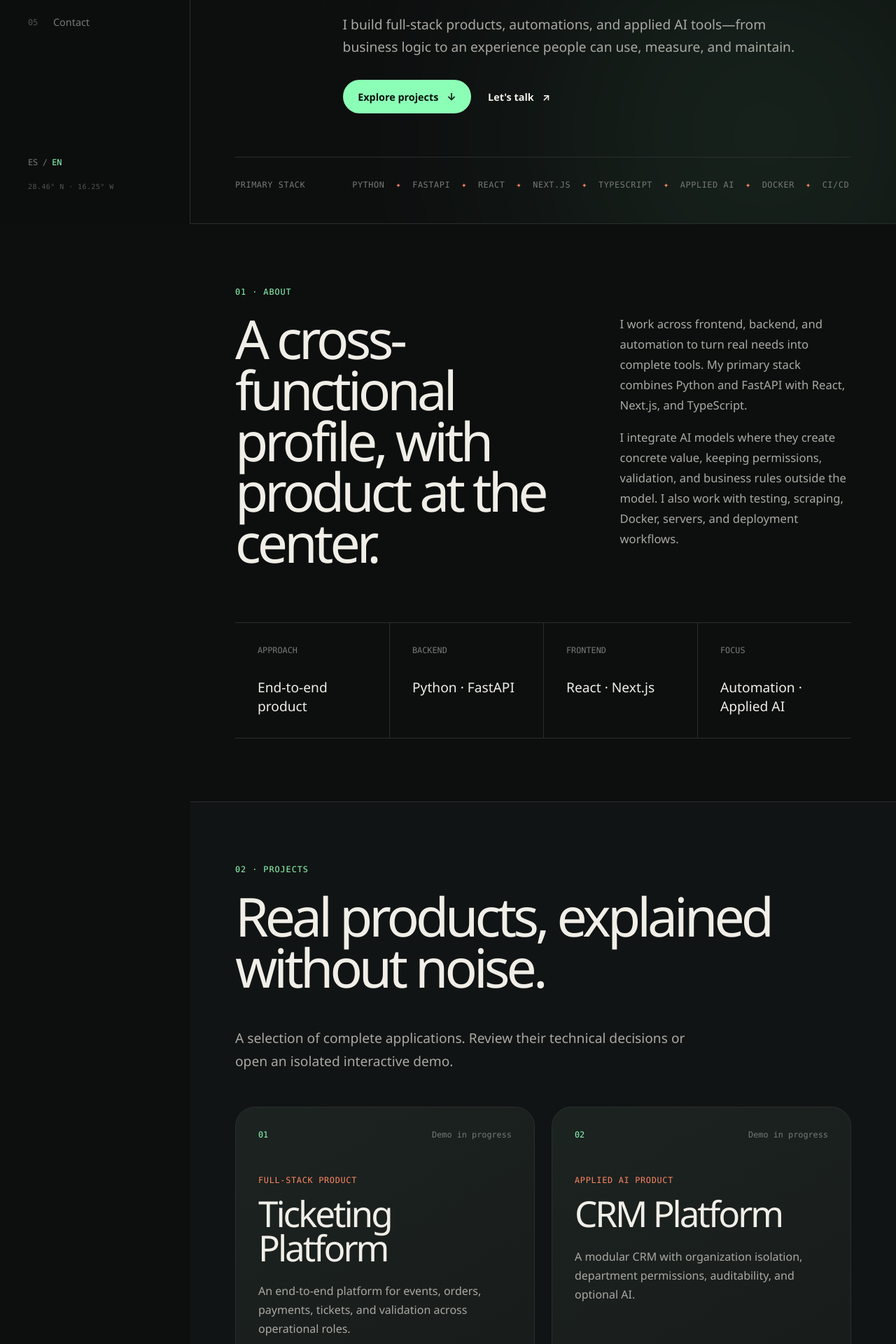
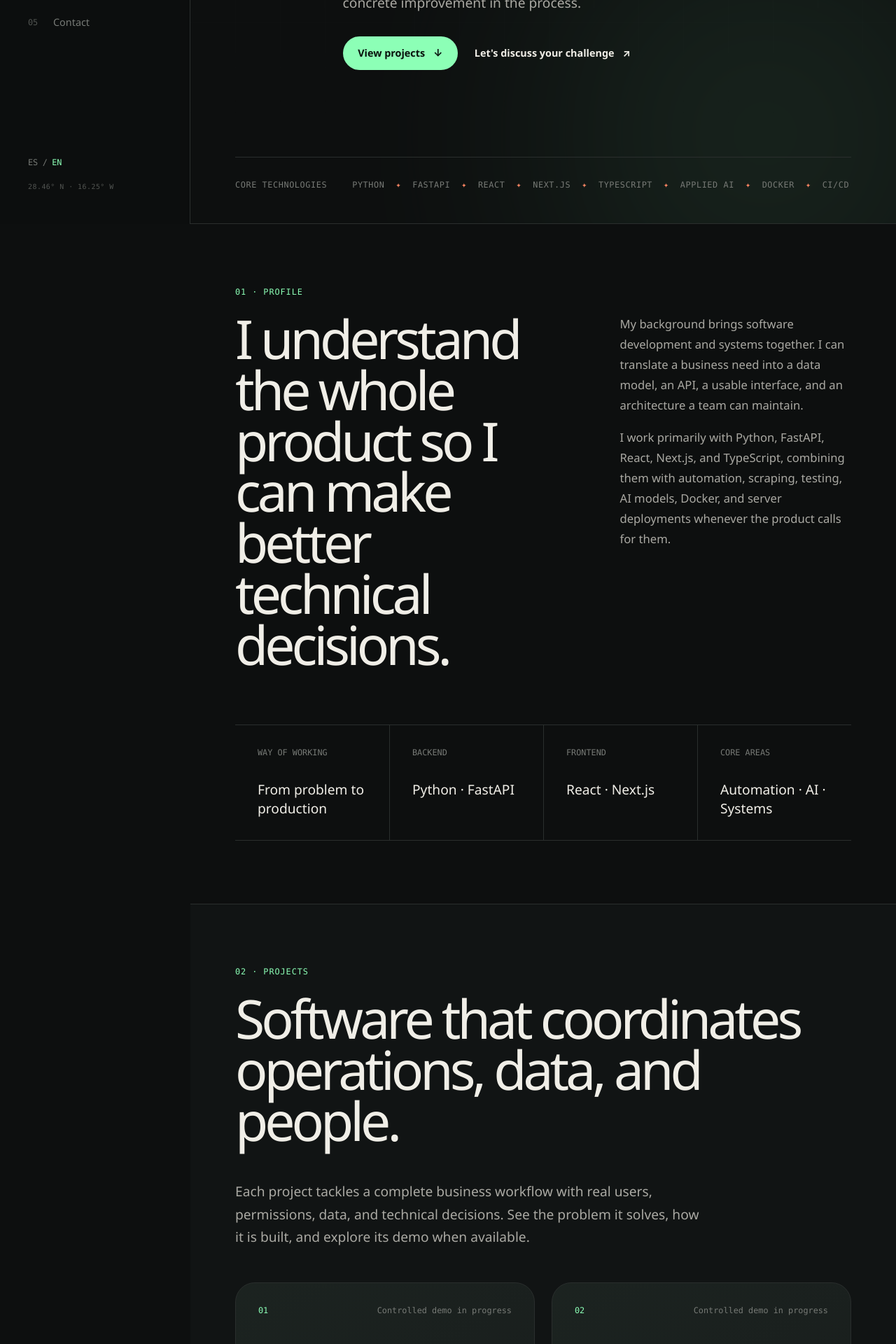
Before and after one commit to marlonfrz/My_portfolio, a Next.js app: page /en/ in a window 1280 px wide. Shown: the part 480-2400 px from the top of the page at 70% size. Built offline with nearby package versions, Linux system fonts and the light colour scheme.

Commit message:
content: sharpen bilingual portfolio messaging

```diff
--- a/src/content/site-content.ts
+++ b/src/content/site-content.ts
@@ -114,13 +114,13 @@ const content: Record<Locale, SiteContent> = {
     metadata: {
       title: "Marlon Farizo — Desarrollador de Software",
       description:
-        "Portfolio de Marlon Farizo: desarrollo full-stack, automatización e inteligencia artificial aplicada.",
+        "Portfolio de Marlon Farizo: productos full-stack con Python, FastAPI, React y Next.js, automatización, IA aplicada y despliegue.",
     },
     navigation: {
       menu: "Navegación",
       sections: [
         { id: "introduction", label: "Introducción" },
-        { id: "about", label: "Descripción" },
+        { id: "about", label: "Perfil" },
         { id: "projects", label: "Proyectos" },
         { id: "experience", label: "Experiencia" },
         { id: "contact", label: "Contacto" },
@@ -132,111 +132,111 @@ const content: Record<Locale, SiteContent> = {
       english: "EN",
     },
     hero: {
-      eyebrow: "Desarrollo de producto · Tenerife, España",
-      title: "Software que conecta ideas, procesos y personas.",
+      eyebrow: "Full-stack · Automatización · IA aplicada · Tenerife",
+      title: "Software para operar mejor.",
       subtitle: "Desarrollador de Software",
       description:
-        "Construyo productos full-stack, automatizaciones y herramientas con IA aplicada. Desde la lógica de negocio hasta una experiencia que se pueda usar, medir y mantener.",
-      projectsCta: "Explorar proyectos",
-      contactCta: "Hablemos",
+        "Diseño productos completos: desde el modelo de datos y las APIs hasta la interfaz, la automatización, el testing y el despliegue. Integro IA solo cuando mejora el proceso de forma concreta.",
+      projectsCta: "Ver proyectos",
+      contactCta: "Hablemos de tu reto",
       availability: "Disponible para nuevos retos",
     },
     about: {
-      eyebrow: "01 · Descripción",
-      title: "Un perfil transversal, con el producto como punto de encuentro.",
+      eyebrow: "01 · Perfil",
+      title: "Entiendo el producto completo para tomar mejores decisiones técnicas.",
       paragraphs: [
-        "Trabajo entre frontend, backend y automatización para convertir necesidades reales en herramientas completas. Mi stack principal combina Python y FastAPI con React, Next.js y TypeScript.",
-        "Integro modelos de IA cuando aportan valor concreto, manteniendo permisos, validación y reglas de negocio fuera del modelo. También trabajo con testing, scraping, Docker, servidores y procesos de despliegue.",
+        "Mi perfil une desarrollo de software y sistemas. Puedo traducir una necesidad de negocio a un modelo de datos, una API, una interfaz usable y una arquitectura que el equipo pueda mantener.",
+        "Trabajo principalmente con Python, FastAPI, React, Next.js y TypeScript. Los combino con automatización, scraping, testing, modelos de IA, Docker y despliegues en servidores según lo que realmente necesite el producto.",
       ],
       principles: [
-        { label: "Enfoque", value: "Producto end-to-end" },
+        { label: "Forma de trabajar", value: "Del problema a producción" },
         { label: "Backend", value: "Python · FastAPI" },
         { label: "Frontend", value: "React · Next.js" },
-        { label: "Especialidad", value: "Automatización · IA aplicada" },
+        { label: "Áreas clave", value: "Automatización · IA · Sistemas" },
       ],
     },
     projects: {
       eyebrow: "02 · Proyectos",
-      title: "Productos reales, explicados sin ruido.",
+      title: "Software que coordina operaciones, datos y personas.",
       description:
-        "Una selección de aplicaciones completas. Puedes revisar sus decisiones técnicas o entrar directamente en una demo aislada.",
+        "Cada proyecto aborda un flujo de negocio completo, con usuarios, permisos, datos y decisiones técnicas reales. Puedes conocer qué problema resuelve, cómo está construido y explorar su demo cuando esté disponible.",
       viewProject: "Ver proyecto",
       openDemo: "Abrir demo",
       demoSoon: "Demo próximamente",
       viewAll: "Ver todos los proyectos",
-      catalogueTitle: "Archivo de proyectos",
+      catalogueTitle: "Productos construidos de extremo a extremo",
       catalogueDescription:
-        "Productos, herramientas y experimentos construidos para resolver problemas concretos.",
+        "Aplicaciones completas en las que negocio, experiencia de usuario, backend e infraestructura forman parte de una misma solución.",
       backHome: "Volver al portfolio",
-      overview: "Visión general",
-      capabilities: "Capacidades principales",
-      architecture: "Arquitectura y decisiones",
+      overview: "El reto y la solución",
+      capabilities: "Qué permite hacer",
+      architecture: "Cómo está construido",
     },
     experience: {
-      eyebrow: "03 · Experiencia y datos",
-      title: "Del producto al despliegue, más allá del stack.",
+      eyebrow: "03 · Cómo trabajo",
+      title: "Construir es solo una parte: también hay que probar, desplegar y mantener.",
       description:
-        "Desarrollo aplicaciones web, APIs, automatizaciones y herramientas internas, y preparo cómo llegan a producción: testing de navegador, contenedores, flujos CI/CD y despliegues en servidores.",
+        "Trabajo a lo largo de todo el ciclo: analizo el problema, implemento frontend y backend, automatizo tareas, valido los flujos y preparo entornos reproducibles para llevar el software a servidores con confianza.",
       metrics: [
-        { value: "2", label: "CFGS: DAW + ASIR" },
-        { value: "E2E", label: "Producto, automatización y despliegue" },
-        { value: "ES / EN", label: "Trabajo bilingüe" },
+        { value: "2", label: "Titulaciones técnicas: DAW + ASIR" },
+        { value: "E2E", label: "Producto, desarrollo y despliegue" },
+        { value: "ES / EN", label: "Trabajo y documentación bilingüe" },
       ],
-      stackTitle: "Stack principal",
+      stackTitle: "Tecnologías principales",
     },
     contact: {
       eyebrow: "04 · Contacto",
-      title: "¿Construimos algo que merezca existir?",
+      title: "¿Tienes un problema que merece una solución bien construida?",
       description:
-        "Estoy abierto a conversar sobre producto, desarrollo full-stack, automatización e integraciones de IA.",
-      email: "Escribir un email",
+        "Si buscas a alguien capaz de entender el contexto, construir el producto completo y explicar con criterio sus decisiones técnicas, estaré encantado de conocer el reto.",
+      email: "Cuéntame tu proyecto",
       github: "GitHub",
       linkedin: "LinkedIn",
     },
-    footer: "Diseñado y construido por Marlon Farizo.",
+    footer: "Diseñado, desarrollado y desplegado por Marlon Farizo.",
     projectsData: [
       {
         ...sharedProjects.ticketing,
         name: "Ticketing Platform",
-        category: "Producto full-stack",
-        status: "Demo en preparación",
+        category: "Plataforma transaccional",
+        status: "Demo controlada en preparación",
         summary:
-          "Plataforma integral para eventos, pedidos, pagos, entradas y validación con distintos roles operativos.",
+          "Gestiona el ciclo completo de un evento: catálogo, aforo, venta, pagos, emisión y validación de entradas, con permisos específicos para cada rol.",
         description:
-          "Una plataforma de ticketing construida de extremo a extremo, con reglas de dominio para administrar eventos, controlar stock, procesar pedidos y validar entradas.",
+          "Un sistema transaccional diseñado para coordinar la operación completa de un evento sin separar la venta de lo que ocurre antes y después: configuración, disponibilidad, pago, emisión y acceso.",
         capabilities: [
-          "Autenticación JWT y permisos para administración, promotores y validadores.",
-          "Gestión de eventos, tipos de entrada, disponibilidad, pedidos y tickets.",
-          "Flujos de Stripe Checkout y estados consistentes de pago y pedido.",
-          "Validación operativa de entradas y control de casos límite.",
+          "Define eventos, tipos de entrada, aforo, disponibilidad y reglas de venta.",
+          "Coordina pedidos, pagos con Stripe y emisión de entradas sin perder consistencia entre estados.",
+          "Separa permisos y herramientas para administración, promotores y personal de validación.",
+          "Valida accesos y contempla duplicados, reintentos y otros casos límite de la operación real.",
         ],
         architecture: [
-          "Next.js y TypeScript para la experiencia de usuario.",
-          "FastAPI, SQLAlchemy y PostgreSQL para dominio y persistencia.",
-          "Redis y RabbitMQ como servicios de apoyo.",
-          "Entorno reproducible mediante Docker Compose.",
+          "Next.js y TypeScript para una interfaz rápida y diferenciada por rol.",
+          "FastAPI y SQLAlchemy para concentrar las reglas de dominio fuera de la interfaz.",
+          "PostgreSQL como fuente de verdad, con Redis y RabbitMQ para procesos de apoyo.",
+          "Docker Compose para reproducir el entorno y simplificar su despliegue.",
         ],
       },
       {
         ...sharedProjects.crm,
         name: "CRM Platform",
-        category: "Producto con IA aplicada",
-        status: "Demo en preparación",
+        category: "CRM multiempresa con IA aplicada",
+        status: "Demo controlada en preparación",
         summary:
-          "CRM modular con aislamiento por organización, permisos por departamento, auditoría e IA opcional.",
+          "Centraliza clientes, equipos, actividades y tareas en un entorno aislado por organización, con auditoría e IA integrada bajo reglas explícitas.",
         description:
-          "CRM privado diseñado para desplegarse de forma aislada por organización, con un modelo de permisos explícito y una capa de IA que nunca toma decisiones de autorización.",
+          "Un CRM modular pensado para organizaciones que necesitan control sobre sus datos, permisos por departamento y trazabilidad, sin renunciar a automatizaciones e IA cuando aportan una ventaja concreta.",
         capabilities: [
-          "Clientes, contactos, departamentos, responsables, actividades y tareas.",
-          "Roles, alcance departamental, historial y registros de auditoría.",
-          "Resúmenes estructurados y detección de acciones pendientes mediante IA.",
-          "Proveedores configurables: Ollama, OpenAI, Claude y Gemini.",
+          "Organiza clientes, contactos, responsables, actividades y tareas en un mismo flujo de trabajo.",
+          "Limita el acceso mediante roles, departamentos y alcance organizativo explícito.",
+          "Mantiene historial y auditoría para entender qué cambió, quién lo hizo y cuándo.",
+          "Genera resúmenes y detecta próximas acciones con proveedores de IA intercambiables.",
         ],
         architecture: [
-          "Permisos y selección de datos validados antes de invocar modelos.",
-          "FastAPI, SQLAlchemy, PostgreSQL y migraciones con Alembic.",
-          "Frontend modular con Next.js, React y TypeScript.",
-          "Pruebas con Vitest y Pytest, y despliegue con Docker.",
+          "Los permisos y la selección de datos se resuelven antes de invocar cualquier modelo.",
+          "FastAPI, SQLAlchemy, PostgreSQL y Alembic para un backend modular y trazable.",
+          "Next.js, React y TypeScript para separar claramente áreas y flujos del producto.",
+          "Vitest, Pytest y Docker para validar el comportamiento y reproducir el despliegue.",
         ],
       },
     ],
@@ -245,13 +245,13 @@ const content: Record<Locale, SiteContent> = {
     metadata: {
       title: "Marlon Farizo — Software Developer",
       description:
-        "Marlon Farizo's portfolio: full-stack development, automation, and applied artificial intelligence.",
+        "Marlon Farizo's portfolio: full-stack products built with Python, FastAPI, React, and Next.js, plus automation, applied AI, and deployment.",
     },
     navigation: {
       menu: "Navigation",
       sections: [
         { id: "introduction", label: "Introduction" },
-        { id: "about", label: "About" },
+        { id: "about", label: "Profile" },
         { id: "projects", label: "Projects" },
         { id: "experience", label: "Experience" },
         { id: "contact", label: "Contact" },
@@ -263,111 +263,111 @@ const content: Record<Locale, SiteContent> = {
       english: "EN",
     },
     hero: {
-      eyebrow: "Product development · Tenerife, Spain",
-      title: "Software that connects ideas, processes, and people.",
+      eyebrow: "Full-stack · Automation · Applied AI · Tenerife",
+      title: "Software built for better operations.",
       subtitle: "Software Developer",
       description:
-        "I build full-stack products, automations, and applied AI tools—from business logic to an experience people can use, measure, and maintain.",
-      projectsCta: "Explore projects",
-      contactCta: "Let's talk",
+        "I design complete products: from data models and APIs to interfaces, automation, testing, and deployment. I use AI only when it creates a concrete improvement in the process.",
+      projectsCta: "View projects",
+      contactCta: "Let's discuss your challenge",
       availability: "Open to new opportunities",
     },
     about: {
-      eyebrow: "01 · About",
-      title: "A cross-functional profile, with product at the center.",
+      eyebrow: "01 · Profile",
+      title: "I understand the whole product so I can make better technical decisions.",
       paragraphs: [
-        "I work across frontend, backend, and automation to turn real needs into complete tools. My primary stack combines Python and FastAPI with React, Next.js, and TypeScript.",
-        "I integrate AI models where they create concrete value, keeping permissions, validation, and business rules outside the model. I also work with testing, scraping, Docker, servers, and deployment workflows.",
+        "My background brings software development and systems together. I can translate a business need into a data model, an API, a usable interface, and an architecture a team can maintain.",
+        "I work primarily with Python, FastAPI, React, Next.js, and TypeScript, combining them with automation, scraping, testing, AI models, Docker, and server deployments whenever the product calls for them.",
       ],
       principles: [
-        { label: "Approach", value: "End-to-end product" },
+        { label: "Way of working", value: "From problem to production" },
         { label: "Backend", value: "Python · FastAPI" },
         { label: "Frontend", value: "React · Next.js" },
-        { label: "Focus", value: "Automation · Applied AI" },
+        { label: "Core areas", value: "Automation · AI · Systems" },
       ],
     },
     projects: {
       eyebrow: "02 · Projects",
-      title: "Real products, explained without noise.",
+      title: "Software that coordinates operations, data, and people.",
       description:
-        "A selection of complete applications. Review their technical decisions or open an isolated interactive demo.",
+        "Each project tackles a complete business workflow with real users, permissions, data, and technical decisions. See the problem it solves, how it is built, and explore its demo when available.",
       viewProject: "View project",
       openDemo: "Open demo",
       demoSoon: "Demo coming soon",
       viewAll: "View all projects",
-      catalogueTitle: "Project archive",
+      catalogueTitle: "Products built from end to end",
       catalogueDescription:
-        "Products, tools, and experiments built to solve concrete problems.",
+        "Complete applications where business logic, user experience, backend, and infrastructure form a single solution.",
       backHome: "Back to portfolio",
-      overview: "Overview",
-      capabilities: "Core capabilities",
-      architecture: "Architecture and decisions",
+      overview: "The challenge and solution",
+      capabilities: "What it enables",
+      architecture: "How it is built",
     },
     experience: {
-      eyebrow: "03 · Experience and data",
-      title: "From product to deployment, beyond the stack.",
+      eyebrow: "03 · How I work",
+      title: "Building is only part of the job: software also needs testing, deployment, and maintenance.",
       description:
-        "I develop web applications, APIs, automations, and internal tools, and prepare how they reach production through browser testing, containers, CI/CD pipelines, and server deployments.",
+        "I work across the entire cycle: understanding the problem, implementing frontend and backend, automating tasks, validating critical flows, and preparing reproducible environments for confident server deployments.",
       metrics: [
-        { value: "2", label: "Higher VET degrees: DAW + ASIR" },
-        { value: "E2E", label: "Product, automation, and deployment" },
-        { value: "ES / EN", label: "Bilingual work" },
+        { value: "2", label: "Technical qualifications: DAW + ASIR" },
+        { value: "E2E", label: "Product, development, and deployment" },
+        { value: "ES / EN", label: "Bilingual work and documentation" },
       ],
-      stackTitle: "Primary stack",
+      stackTitle: "Core technologies",
     },
     contact: {
       eyebrow: "04 · Contact",
-      title: "Shall we build something worth using?",
+      title: "Do you have a problem that deserves a well-built solution?",
       description:
-        "I am open to conversations about product, full-stack development, automation, and AI integrations.",
-      email: "Send an email",
+        "If you need someone who can understand the context, build the complete product, and explain the technical decisions behind it, I would be glad to hear about the challenge.",
+      email: "Tell me about your project",
       github: "GitHub",
       linkedin: "LinkedIn",
     },
-    footer: "Designed and built by Marlon Farizo.",
+    footer: "Designed, developed, and deployed by Marlon Farizo.",
     projectsData: [
       {
         ...sharedProjects.ticketing,
         name: "Ticketing Platform",
-        category: "Full-stack product",
-        status: "Demo in progress",
+        category: "Transactional platform",
+        status: "Controlled demo in progress",
         summary:
-          "An end-to-end platform for events, orders, payments, tickets, and validation across operational roles.",
+          "Manages the complete event lifecycle: catalogue, capacity, sales, payments, ticket issuance, and validation, with purpose-built permissions for every role.",
         description:
-          "A ticketing platform built end to end, with domain rules for event management, stock control, order processing, and ticket validation.",
+          "A transactional system designed to coordinate the entire event operation without separating the sale from what happens before and after it: configuration, availability, payment, issuance, and access.",
         capabilities: [
-          "JWT authentication and permissions for administrators, promoters, and validators.",
-          "Events, ticket types, availability, orders, and issued tickets.",
-          "Stripe Checkout flows with consistent payment and order states.",
-          "Operational ticket validation and edge-case handling.",
+          "Define events, ticket types, capacity, availability, and sales rules.",
+          "Coordinate orders, Stripe payments, and ticket issuance while keeping every state consistent.",
+          "Separate permissions and tools for administrators, promoters, and validation staff.",
+          "Validate access while accounting for duplicates, retries, and other real operational edge cases.",
         ],
         architecture: [
-          "Next.js and TypeScript for the user experience.",
-          "FastAPI, SQLAlchemy, and PostgreSQL for domain and persistence.",
-          "Redis and RabbitMQ as supporting services.",
-          "A reproducible environment with Docker Compose.",
+          "Next.js and TypeScript for a fast, role-specific user experience.",
+          "FastAPI and SQLAlchemy to keep domain rules outside the interface.",
+          "PostgreSQL as the source of truth, supported by Redis and RabbitMQ.",
+          "Docker Compose to reproduce the environment and streamline deployment.",
         ],
       },
       {
         ...sharedProjects.crm,
         name: "CRM Platform",
-        category: "Applied AI product",
-        status: "Demo in progress",
+        category: "Multi-company CRM with applied AI",
+        status: "Controlled demo in progress",
         summary:
-          "A modular CRM with organization isolation, department permissions, auditability, and optional AI.",
+          "Brings clients, teams, activities, and tasks together in an organization-isolated environment with auditability and AI governed by explicit rules.",
         description:
-          "A private CRM designed for isolated deployments per organization, with explicit permissions and an AI layer that never makes authorization decisions.",
+          "A modular CRM for organizations that need control over their data, department-level permissions, and traceability without giving up useful automation and AI capabilities.",
         capabilities: [
-          "Clients, contacts, departments, owners, activities, and tasks.",
-          "Roles, department scope, history, and audit records.",
-          "Structured summaries and pending-action detection with AI.",
-          "Configurable providers: Ollama, OpenAI, Claude, and Gemini.",
+          "Organize clients, contacts, owners, activities, and tasks in a single workflow.",
+          "Restrict access through explicit roles, departments, and organizational scope.",
+          "Preserve history and audit trails to understand what changed, who changed it, and when.",
+          "Generate summaries and identify next actions through interchangeable AI providers.",
         ],
         architecture: [
-          "Permissions and data selection validated before model calls.",
-          "FastAPI, SQLAlchemy, PostgreSQL, and Alembic migrations.",
-          "Modular frontend with Next.js, React, and TypeScript.",
-          "Vitest and Pytest coverage with Docker-based delivery.",
+          "Permissions and data selection are resolved before any model is invoked.",
+          "FastAPI, SQLAlchemy, PostgreSQL, and Alembic for a modular, traceable backend.",
+          "Next.js, React, and TypeScript to clearly separate product areas and workflows.",
+          "Vitest, Pytest, and Docker to validate behavior and reproduce deployment.",
         ],
       },
     ],
```
